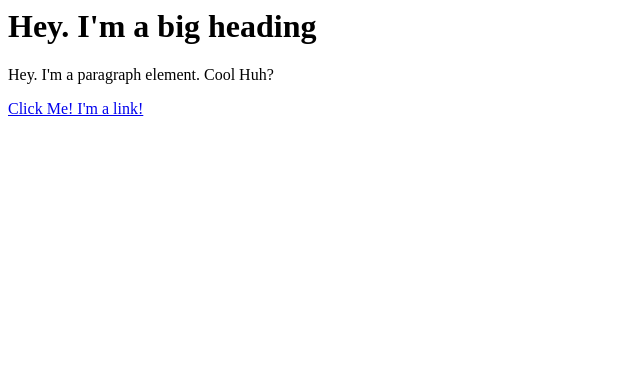
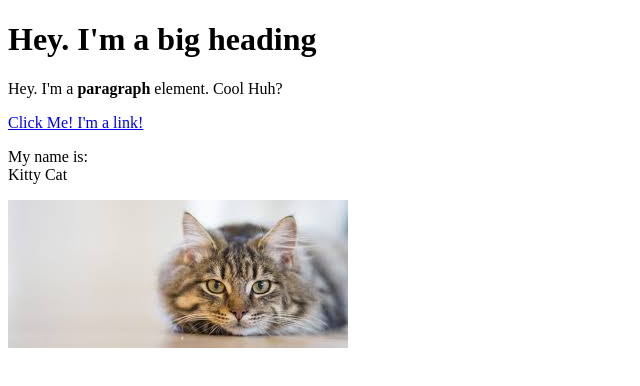
Before and after one commit to garrettpoon/hand-code-your-first-website, a plain HTML site: page test.html in a window 1280 px wide. Shown: the whole page, without its empty margins (0-640 px from the left). Drawn offline with Linux system fonts and the light colour scheme.

Commit message:
Added a cat image and a few more elements

```diff
--- a/test.html
+++ b/test.html
@@ -1,3 +1,14 @@
-<h1>Hey. I'm a big heading</h1>
-<p>Hey. I'm a paragraph element. Cool Huh?</p>
-<a href="https://google.com" target="_blank" title="Let's go to Google">Click Me! I'm a link!</a>
+<!DOCTYPE html>
+<html>
+<head>
+	<title>Test page</title>
+</head>
+<body>
+	<h1>Hey. I'm a big heading</h1>
+	<p>Hey. I'm a <b>paragraph</b> element. Cool Huh?</p>
+	<a href="https://google.com" target="_blank" title="Let's go to Google">Click Me! I'm a link!</a>
+	<p>My name is:<br>
+	Kitty Cat</p>
+	<img src="img/cat.jpeg">
+</body>
+</html>
```
Also changed, not shown: img/cat.jpeg (added), 1 other file.
